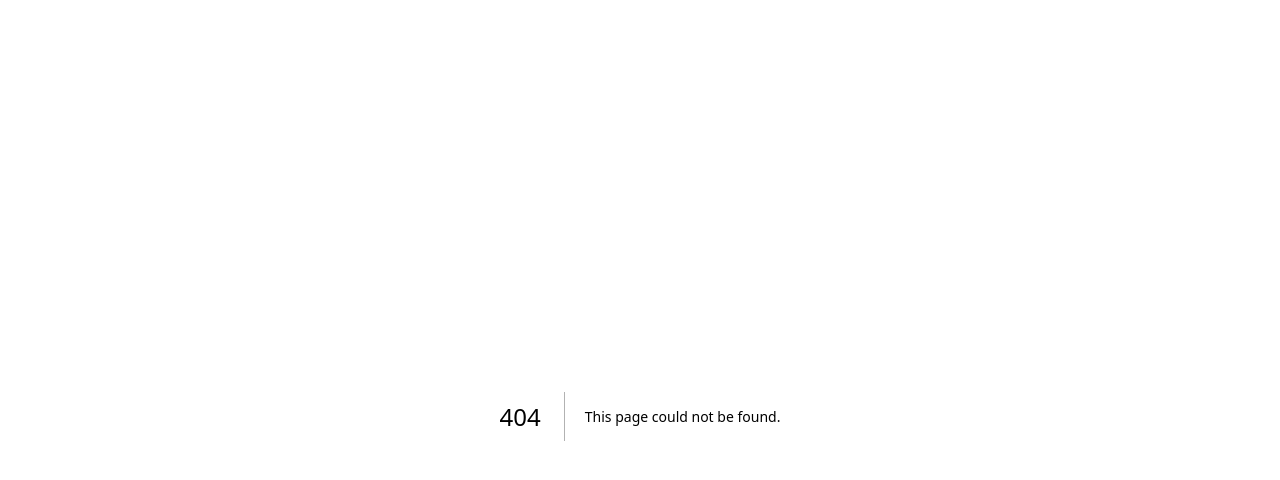
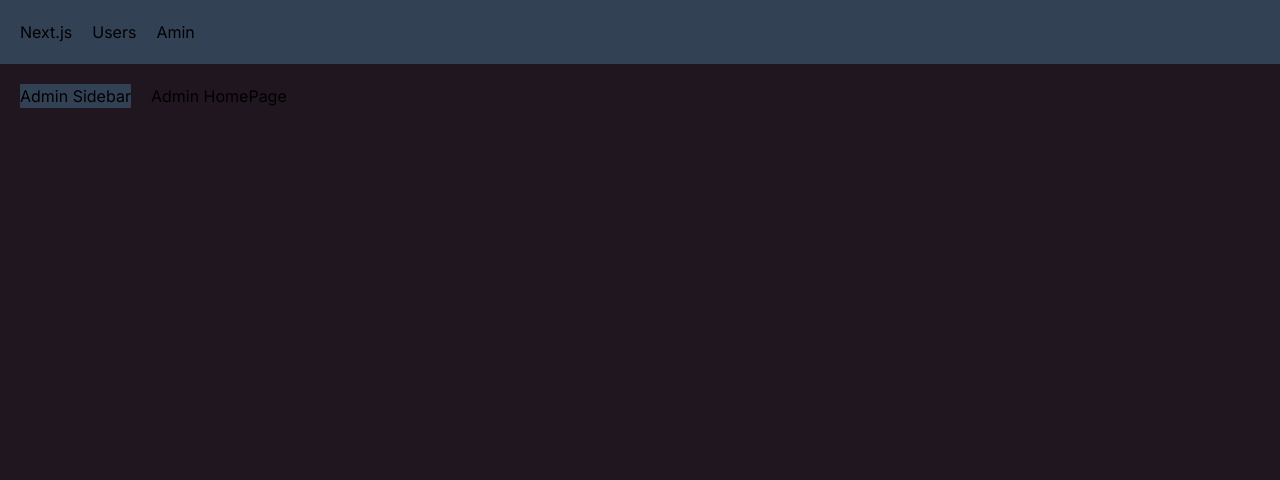
Before and after one commit to eriktimmers/nextjscourse, a Next.js app: page /admin in a window 1280 px wide. Before the commit this address had no page. Shown: the top 480 px of the page. Built offline with nearby package versions, Linux system fonts and the light colour scheme.

Commit message:
[MAIN] Layout

```diff
--- /dev/null
+++ b/app/NavBar.tsx
@@ -0,0 +1,14 @@
+import React, {ReactNode} from 'react';
+import Link from "next/link";
+
+const NavBar = () => {
+    return (
+        <div className="flex bg-slate-700 p-5">
+            <Link href="/" className={"mr-5"}>Next.js</Link>
+            <Link href="/users/" className={"mr-5"}>Users</Link>
+            <Link href="/admin/" className={"mr-5"}>Amin</Link>
+        </div>
+    );
+};
+
+export default NavBar;
--- /dev/null
+++ b/app/admin/layout.tsx
@@ -0,0 +1,16 @@
+import React, {ReactNode} from 'react';
+
+interface Props {
+    children: ReactNode;
+}
+
+const AdminLayout = ({ children }: Props) => {
+    return (
+        <div className='flex'>
+            <aside className='bg-slate-700 p5 mr-5'>Admin Sidebar</aside>
+            <div>{children}</div>
+        </div>
+    );
+};
+
+export default AdminLayout;
--- /dev/null
+++ b/app/admin/page.tsx
@@ -0,0 +1,11 @@
+import React from 'react';
+
+const AdminHomePage = () => {
+    return (
+        <div>
+            <p>Admin HomePage</p>
+        </div>
+    );
+};
+
+export default AdminHomePage;
--- a/app/globals.css
+++ b/app/globals.css
@@ -14,5 +14,10 @@
 
 body {
   color: rgb(var(--foreground-rgb));
-  padding: 1rem;
 }
+
+@layer base {
+  h1 {
+    @apply font-extrabold text-2xl mb-3;
+  }
+}
--- a/app/layout.tsx
+++ b/app/layout.tsx
@@ -1,6 +1,9 @@
 import './globals.css'
 import type { Metadata } from 'next'
 import { Inter } from 'next/font/google'
+import React from "react";
+import NavBar from "@/app/NavBar";
+
 
 const inter = Inter({ subsets: ['latin'] })
 
@@ -16,7 +19,10 @@
 }) {
   return (
     <html lang="en" data-theme="coffee">
-      <body className={inter.className}>{children}</body>
+    <body className={inter.className}>
+    <NavBar />
+    <main className="p-5">{children}</main>
+    </body>
     </html>
   )
 }
```
